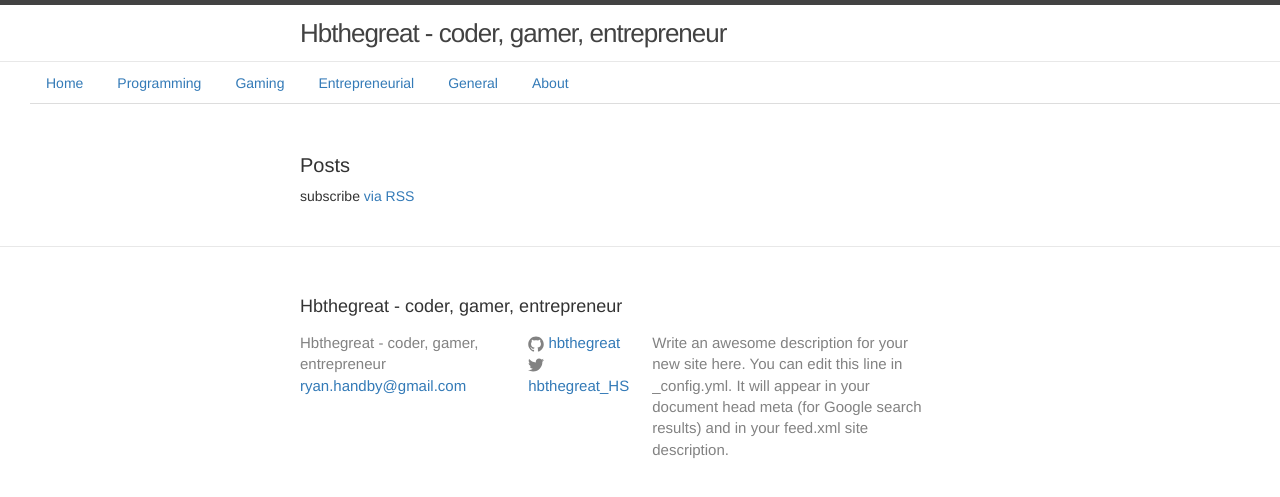
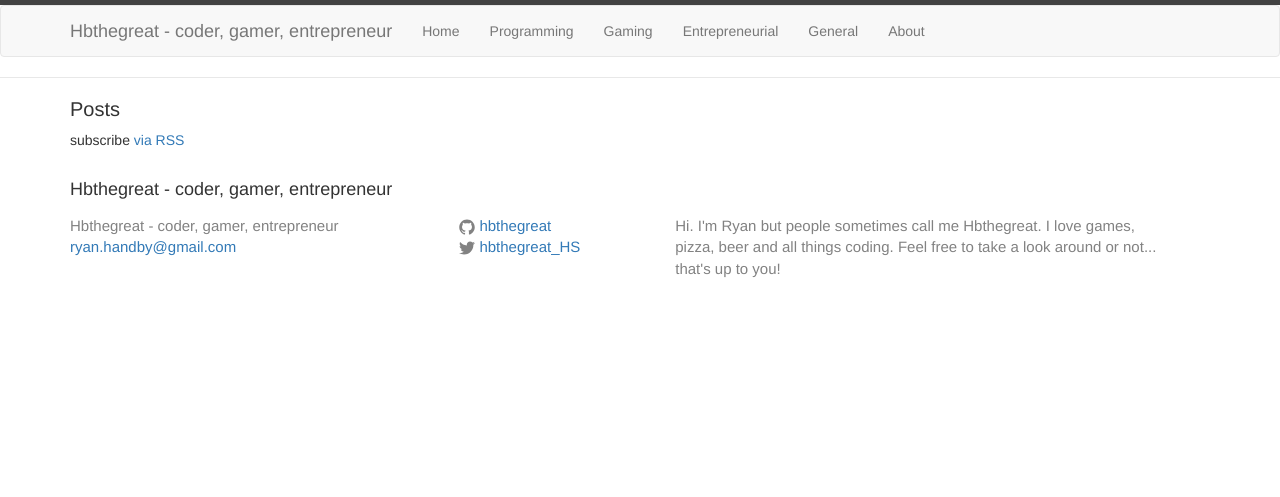
Before and after one commit to hbthegreat/hbthegreat.github.io, a Jekyll site: the page built from index.html, in a window 1280 px wide. Shown: the top 497 px of the page. Built offline with Jekyll 4.4.1, drawn with Linux system fonts in a browser that asks for light colours; nearby versions of some CDN libraries.

Commit message:
changed the overall style to be more bootstrappy

```diff
--- a/_config.yml
+++ b/_config.yml
@@ -2,9 +2,9 @@
 title: Hbthegreat - coder, gamer, entrepreneur
 email: ryan.handby@gmail.com
 description: > # this means to ignore newlines until "baseurl:"
-  Write an awesome description for your new site here. You can edit this
-  line in _config.yml. It will appear in your document head meta (for
-  Google search results) and in your feed.xml site description.
+  Hi. I'm Ryan but people sometimes call me Hbthegreat.
+  I love games, pizza, beer and all things coding.
+  Feel free to take a look around or not... that's up to you!
 baseurl: "" # the subpath of your site, e.g. /blog/
 url: "http://yourdomain.com" # the base hostname & protocol for your site
 twitter_username: hbthegreat_HS
--- a/_includes/footer.html
+++ b/_includes/footer.html
@@ -1,6 +1,6 @@
-<footer class="site-footer">
+<footer>
 
-  <div class="wrapper">
+  <div class="container">
 
     <h2 class="footer-heading">{{ site.title }}</h2>
 
--- a/_includes/header.html
+++ b/_includes/header.html
@@ -1,22 +1,20 @@
 <header class="site-header">
+  <nav class="navbar navbar-default">
+    <div class="container">
+      <!-- Brand and toggle get grouped for better mobile display -->
+      <div class="navbar-header">
+        <button type="button" class="navbar-toggle collapsed" data-toggle="collapse" data-target="#main-nav" aria-expanded="false">
+          <span class="sr-only">Toggle navigation</span>
+          <span class="icon-bar"></span>
+          <span class="icon-bar"></span>
+          <span class="icon-bar"></span>
+        </button>
+        <a class="navbar-brand" href="{{ site.baseurl }}/">{{ site.title }}</a>
+      </div>
 
-  <div class="wrapper">
-
-    <a class="site-title" href="{{ site.baseurl }}/">{{ site.title }}</a>
-
-    <nav class="site-nav">
-      <a href="#" class="menu-icon">
-        <svg viewBox="0 0 18 15">
-          <path fill="#424242" d="M18,1.484c0,0.82-0.665,1.484-1.484,1.484H1.484C0.665,2.969,0,2.304,0,1.484l0,0C0,0.665,0.665,0,1.484,0 h15.031C17.335,0,18,0.665,18,1.484L18,1.484z"/>
-          <path fill="#424242" d="M18,7.516C18,8.335,17.335,9,16.516,9H1.484C0.665,9,0,8.335,0,7.516l0,0c0-0.82,0.665-1.484,1.484-1.484 h15.031C17.335,6.031,18,6.696,18,7.516L18,7.516z"/>
-          <path fill="#424242" d="M18,13.516C18,14.335,17.335,15,16.516,15H1.484C0.665,15,0,14.335,0,13.516l0,0 c0-0.82,0.665-1.484,1.484-1.484h15.031C17.335,12.031,18,12.696,18,13.516L18,13.516z"/>
-        </svg>
-      </a>
-    </nav>
-
-  </div>
-</header>
-  <ul class="nav nav-tabs" role="tablist">
+      <!-- Collect the nav links, forms, and other content for toggling -->
+      <div class="collapse navbar-collapse" id="main-nav">
+        <ul class="nav navbar-nav">
         {% if page.url == '/index.html' %}
           <li role="presentation" class="active"><a href="/">Home</a></li>
         {% else %}
@@ -48,3 +46,7 @@
           <li role="presentation"><a href="/about">About</a></li>
         {% endif %}
       </ul>
+      </div><!-- /.navbar-collapse -->
+    </div><!-- /.container-fluid -->
+  </nav>
+</header>
--- a/_layouts/default.html
+++ b/_layouts/default.html
@@ -7,10 +7,8 @@
 
     {% include header.html %}
 
-    <div class="page-content">
-      <div class="wrapper">
-        {{ content }}
-      </div>
+    <div class="container">
+      {{ content }}
     </div>
 
     {% include footer.html %}
```
Lines whose indentation alone changed are shown as unchanged.
